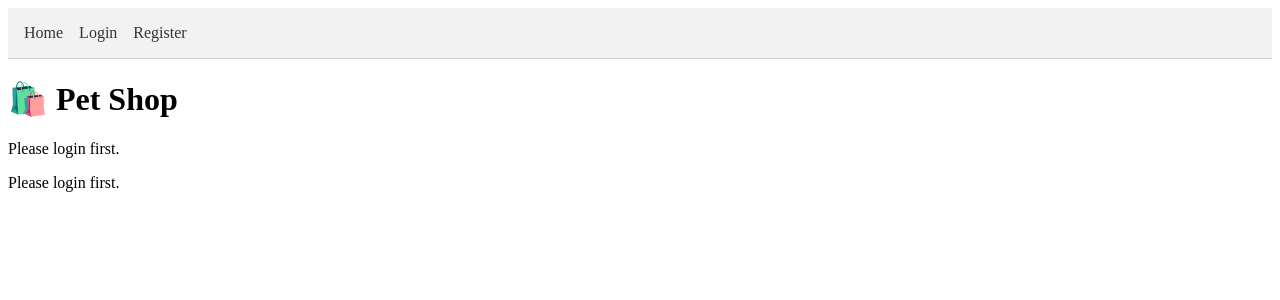
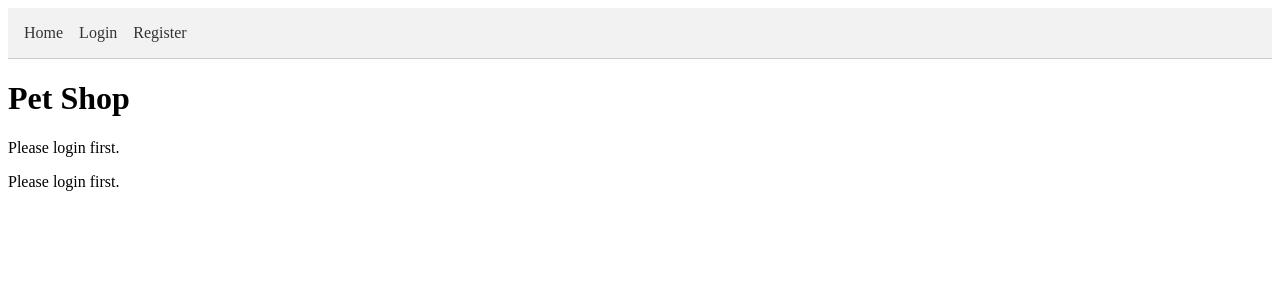
Before and after one commit to Vasuuu641/Pets, a SvelteKit app: page /shop in a window 1280 px wide. Shown: the top 300 px of the page. Built offline with nearby package versions, Linux system fonts and the light colour scheme.

Commit message:
Updated shop frontend
Removed unused code

```diff
--- a/src/routes/(frontend)/shop/+page.svelte
+++ b/src/routes/(frontend)/shop/+page.svelte
@@ -60,7 +60,7 @@
             const data = await res.json();
             console.log('Fetched inventory:', data);
 
-            // ✅ Safely update currentUser
+
             currentUser.update(u => {
                 if (!u) return u;
                 return {
@@ -74,22 +74,13 @@
         }
     }
 
-
-    /*async function refreshUser() {
-        const res = await fetch('/api/auth/me', {
-            headers: { 'x-user-id': user.id.toString() }
-        });
-        const updatedUser = await res.json();
-        currentUser.set(updatedUser);
-    }*/
-
     onMount(() =>{
         showInventory();
     });
 </script>
 
 <main class="shop-container">
-    <h1>🛍️ Pet Shop</h1>
+    <h1>Pet Shop</h1>
 
     {#if error}
         <p class="error">{error}</p>
@@ -104,9 +95,9 @@
 
             <h3>Inventory:</h3>
             <ul>
-                <li>🍖 Food: {user.inventory?.food || 0}</li>
-                <li>🧸 Toy: {user.inventory?.toy || 0}</li>
-                <li>🍬 Treat: {user.inventory?.treat || 0}</li>
+                <li> Food: {user.inventory?.food || 0}</li>
+                <li> Toy: {user.inventory?.toy || 0}</li>
+                <li> Treat: {user.inventory?.treat || 0}</li>
             </ul>
         </div>
 
```
